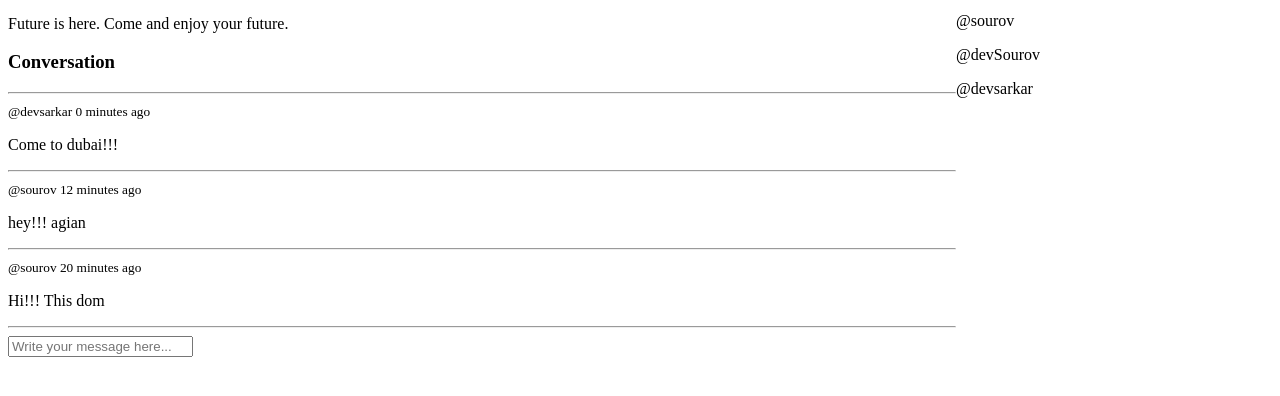
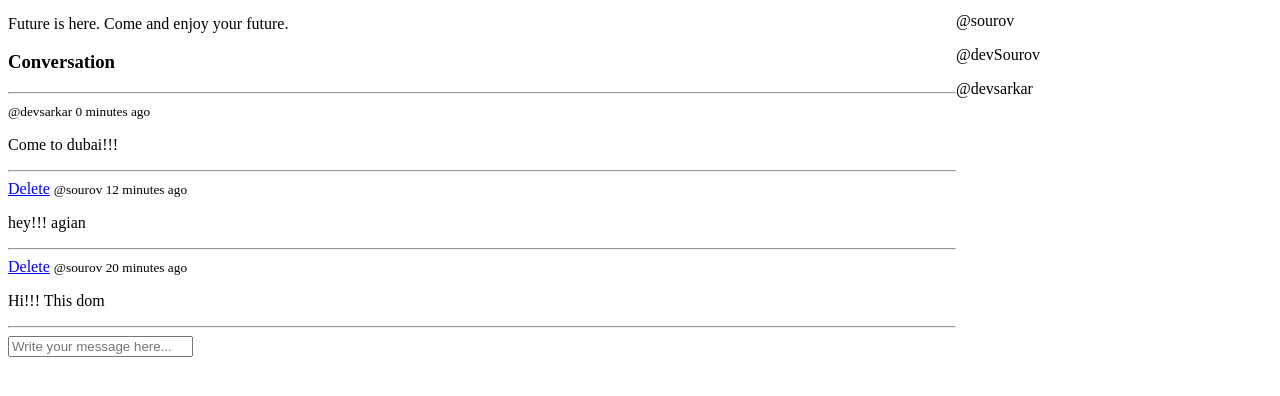
Before and after one commit to SOUROVSARKERTEC12/djangoProject_Chat_App, a Django app: page /room/3/ in a window 1280 px wide. Shown: the part 252-648 px from the top of the page. Run offline with Django 3.2, Linux system fonts and the light colour scheme; a user stored in the database is signed in; data comes from the database, SQL or seed files in the repository; both versions use the stored data as it was after the commit.

Commit message:
CRUD operation 3:27:37

```diff
--- a/base/templates/chatTWS/room.html
+++ b/base/templates/chatTWS/room.html
@@ -22,8 +22,10 @@
 
                 {% for message in room_messages %}
                     <div>
+                        {% if request.user == message.user %}
+                            <a href="{% url 'delete-message' message.id %}">Delete</a>
+                        {% endif %}
                         <small>@{{ message.user }} {{ message.created|timesince }} ago</small>
-
                         <p>{{ message.body }}</p>
                         <hr>
                     </div>
--- a/base/urls.py
+++ b/base/urls.py
@@ -12,4 +12,5 @@ urlpatterns = [
     path('create-room/', views.createRoom, name="create-room"),
     path('update-room/<str:pk>/', views.updateRoom, name="update-room"),
     path('delete-room/<str:pk>/', views.deleteRoom, name="delete-room"),
+    path('delete-message/<str:pk>/', views.deleteMessage, name="delete-message"),
 ]
--- a/base/views.py
+++ b/base/views.py
@@ -94,6 +94,7 @@ def room(request, pk):
             room=roomNum,
             body=request.POST.get('body')
         )
+        roomNum.participants.add(request.user)
         return redirect('room', pk=roomNum.id)
 
     context = {'room': roomNum, 'room_messages': room_messages, 'participants': participants}
@@ -143,3 +144,16 @@ def deleteRoom(request, pk):
         rooms.delete()
         return redirect('home')
     return render(request, 'chatTWS/delete.html', {'obj': rooms})
+
+
+@login_required(login_url='login')
+def deleteMessage(request, pk):
+    message = Message.objects.get(id=pk)
+
+    if request.user != message.user:
+        return HttpResponse('You are not allowed here!!')
+
+    if request.method == 'POST':
+        message.delete()
+        return redirect('home')
+    return render(request, 'chatTWS/delete.html', {'obj': message})
```
Also changed, not shown: db.sqlite3.
